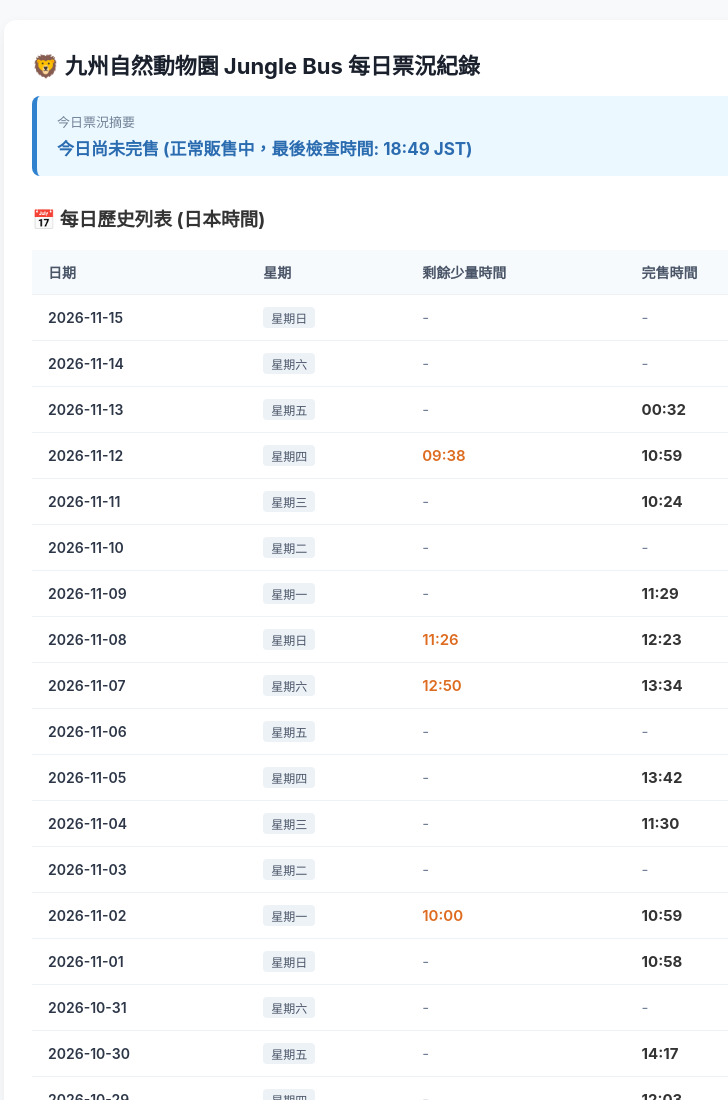
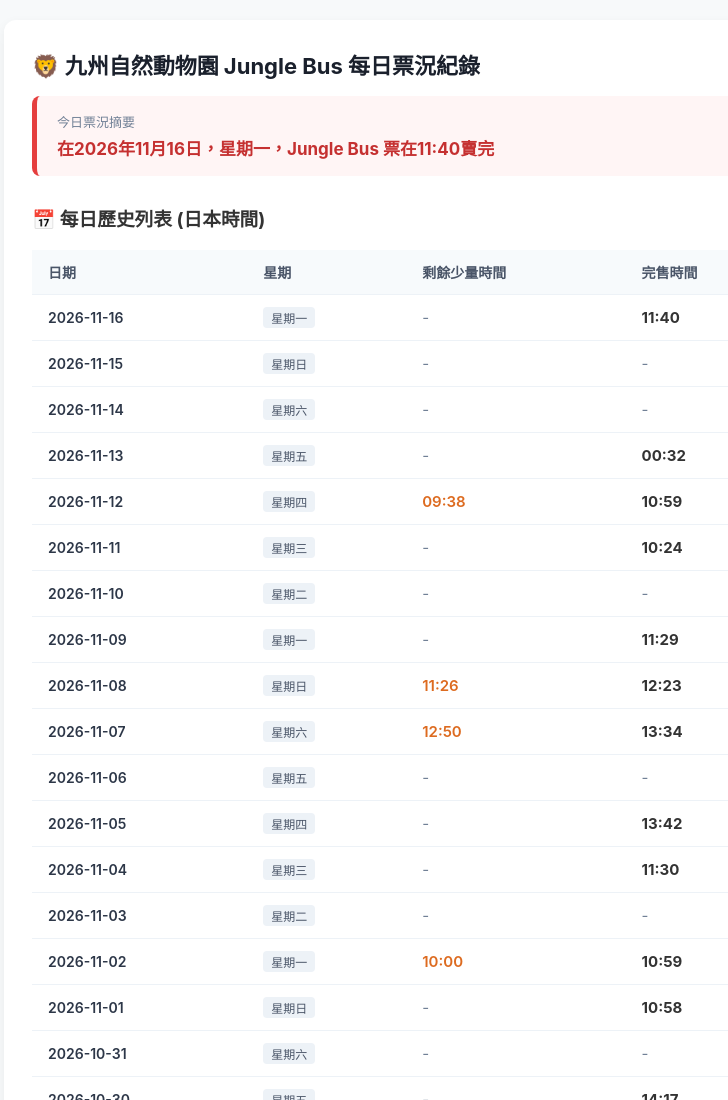
Before and after one commit to qaq112244/jungle-bus-monitor, a plain HTML site: page index.html in a window 1280 px wide. Shown: the top 1100 px of the page, without its empty margins (228-956 px from the left). Drawn offline with Linux system fonts and the light colour scheme.

Commit message:
chore: update monitor history [skip ci]

```diff
--- a/index.html
+++ b/index.html
@@ -106,9 +106,9 @@
     <div class="container">
         <h1>🦁 九州自然動物園 Jungle Bus 每日票況紀錄</h1>
 
-        <div class="current-box ">
+        <div class="current-box soldout">
             <div class="current-label">今日票況摘要</div>
-            <div class="current-status">今日尚未完售 (正常販售中，最後檢查時間: 18:49 JST)</div>
+            <div class="current-status">在2026年11月16日，星期一，Jungle Bus 票在11:40賣完</div>
         </div>
 
         <h3>📅 每日歷史列表 (日本時間)</h3>
@@ -122,6 +122,13 @@
                 </tr>
             </thead>
             <tbody>
+
+        <tr>
+            <td class="date-cell">2026-11-16</td>
+            <td><span class="weekday-badge">星期一</span></td>
+            <td class="time-cell"><span style="color:#718096;">-</span></td>
+            <td class="time-cell"><strong>11:40</strong></td>
+        </tr>
 
         <tr>
             <td class="date-cell">2026-11-15</td>
```
Also changed, not shown: state.json (+7 -0 lines), 2 other files.
